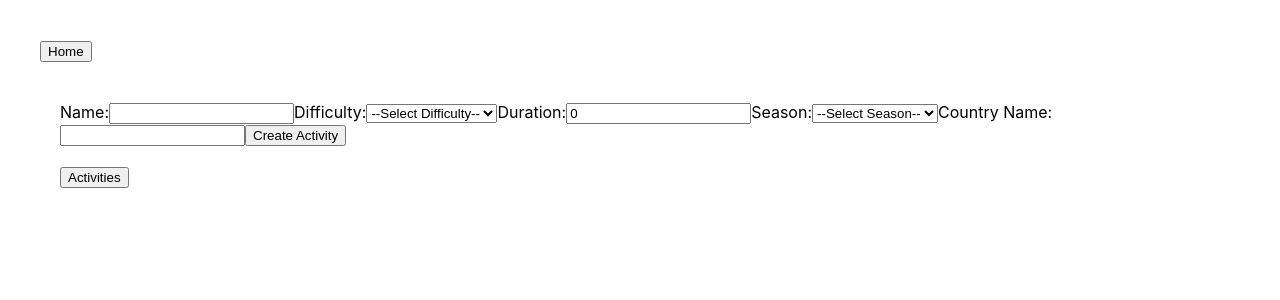
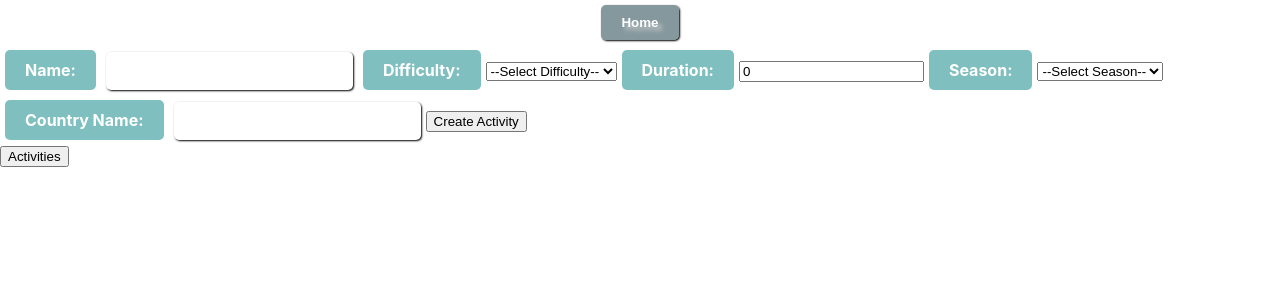
Before and after one commit to pedrosb90/PI-Countries, a React (Create React App) app in the folder client/: page /createactivity in a window 1280 px wide. Shown: the top 300 px of the page. Built offline with nearby package versions, Linux system fonts and the light colour scheme.

Commit message:
mas CSS - faltapaginado, renderizar actividades, ..

```diff
--- a/client/src/App.js
+++ b/client/src/App.js
@@ -6,13 +6,13 @@ import CountryDetail from "./components/CountryDetail";
 import FilteredCards from "./components/pages/FilteredCards";
 import Activities from "./components/Activities";
 import ActivityCreate from "./components/ActivityCreate";
+import HomeButton from "./components/pages/HomeButton";
 import image from "/Users/pedro/Desktop/Henry/P INDIVIDUALES/PI-Countries-main/client/src/binary globe image herny pi.avif";
-import styles from "../src/styles/components/app.module.css";
 function App() {
   return (
     <div>
       <Link to="/home">
-        <button>Home</button>
+        <HomeButton>Home</HomeButton>
       </Link>
       <Route exact path="/home" component={Home} />
       <Route path="/countries/:countryId" component={CountryDetail} />
--- a/client/src/components/CountryCard.jsx
+++ b/client/src/components/CountryCard.jsx
@@ -18,8 +18,9 @@ function CountryCard() {
     <div>
       {countries.map((country, index) => (
         <div className={`${styles.card}`} key={index}>
+          <h1 className={`${styles.title}`}>{country.name}</h1>
+
           <h1 className={`${styles.content}`}>Id: {country.countryId}</h1>
-          <h1 className={`${styles.title}`}>{country.name}</h1>
           <h1 className={`${styles.content}`}>
             Continent: {country.continent}
           </h1>
--- a/client/src/components/pages/Home.jsx
+++ b/client/src/components/pages/Home.jsx
@@ -29,16 +29,17 @@ function Home() {
   }, [filteredCountries]);
 
   return (
-    <div>
-      <h1>Henry Countries</h1>
+    <div className={`${styles.center}`}>
+      <h1 className={`${styles.titleMain}`}>HENY COUNTRIES</h1>
       <CountryFilter />
+
       <br />
       <label>Sort by Continent: </label>
       <input type="text" name="filter" placeholder="Continent Name.." />
 
       <button className={`${styles.button}`} type="text" name="orderAtoZ">
         {" "}
-        Order Alphabetically{" "}
+        Order Countries Alphabetically{" "}
       </button>
       <button className={styles.button} type="text" name="activity">
         {" "}
@@ -48,7 +49,7 @@ function Home() {
         <FilteredCards />
       ) : (
         <>
-          <h3> Countries </h3>
+          <h3 className={styles.title}> Country List </h3>
           <CountryCard />
         </>
       )}
--- /dev/null
+++ b/client/src/components/pages/HomeButton.jsx
@@ -0,0 +1,15 @@
+import React from "react";
+import styles from "../../styles/filterbuttons/home.module.css";
+
+function HomeButton(props) {
+  return (
+    <div className={`${styles.center}`}>
+      {" "}
+      <button className={`${styles.buttonHome} ${props.className}`}>
+        {props.children}
+      </button>
+    </div>
+  );
+}
+
+export default HomeButton;
--- a/client/src/components/pages/SearchBar.jsx
+++ b/client/src/components/pages/SearchBar.jsx
@@ -1,6 +1,7 @@
 import React from "react";
 import { useDispatch } from "react-redux";
 import { filterCountries } from "../../actions/index";
+import styles from "../../styles/filterbuttons/home.module.css";
 
 function SearchBar(props) {
   const { onSearchInput, onReset, searchInput } = props;
@@ -33,8 +34,12 @@ function SearchBar(props) {
         onChange={handleInputChange}
         onKeyPress={handleKeyPress}
       />
-      <button onClick={handleResetClick}>Reset</button>
-      <button onClick={handleFilterCountries}>Filter Countries</button>
+      <button className={`${styles.button}`} onClick={handleResetClick}>
+        Reset
+      </button>
+      <button className={`${styles.button}`} onClick={handleFilterCountries}>
+        Filter Countries
+      </button>
     </div>
   );
 }
--- a/client/src/styles/components/countrycard.module.css
+++ b/client/src/styles/components/countrycard.module.css
@@ -29,6 +29,12 @@
   padding: 50px 50px;
   text-align: center;
   background-size: 200%;
+  display: flex;
+  flex-direction: column;
+  justify-content: center;
+  align-items: center;
+  text-align: center;
+  opacity: 90%;
 }
 .button {
   background-color: rgba(128, 128, 128, 0.3);
@@ -46,14 +52,17 @@ button:hover {
 }
 
 .content {
-  display: flex;
   color: white;
-  font-size: 12pt;
+  font-size: 14pt;
+  margin-bottom: 5px;
+  text-shadow: 6px 6px 6px rgb(1, 1, 1);
 }
+
 .title {
   color: white;
   font-size: 24pt;
   font-weight: 800;
+  text-shadow: 6px 6px 6px rgb(1, 1, 1);
 }
 .name {
   color: white;
@@ -64,3 +73,20 @@ button:hover {
   height: 100%;
   object-fit: contain;
 }
+label {
+  display: inline-block;
+  background-color: rgba(0, 128, 128, 0.5);
+  color: white;
+  font-weight: bold;
+  border-radius: 5px;
+  border: none;
+
+  padding: 10px 20px;
+  margin: 5px;
+  transition: all 0.3s ease;
+}
+
+label:hover {
+  background-color: rgba(0, 128, 128, 0.8);
+  cursor: pointer;
+}
--- a/client/src/styles/components/countrydetail.module.css
+++ b/client/src/styles/components/countrydetail.module.css
@@ -46,18 +46,20 @@ button:hover {
 }
 
 .content {
-  display: flex;
   color: white;
-  font-size: 12pt;
+  font-size: 14pt;
+  margin-bottom: 5px;
+  text-shadow: 6px 6px 6px rgb(1, 1, 1);
 }
 
-.name {
-  color: white;
-}
 .title {
   color: white;
   font-size: 24pt;
   font-weight: 800;
+  text-shadow: 6px 6px 6px rgb(1, 1, 1);
+}
+.name {
+  color: white;
 }
 
 .img {
--- a/client/src/styles/filterbuttons/home.module.css
+++ b/client/src/styles/filterbuttons/home.module.css
@@ -1,10 +1,71 @@
+.buttonHome {
+  background-color: rgba(13, 50, 62, 0.5);
+  text-shadow: 4px 4px 4px rgb(204, 204, 204);
+
+  color: white;
+  font-weight: bold;
+  border-radius: 5px;
+  border: none;
+  box-shadow: 1px 1px 2px black;
+  padding: 10px 20px;
+  margin: 5px;
+  transition: all 0.3s ease;
+}
+.buttonHome:hover {
+  background-color: rgba(0, 128, 128, 0.8);
+  cursor: pointer;
+}
 .button {
-  margin-top: 20px;
-  background-color: #e033ff;
-  padding: 0.2px 8px;
-  height: min-content;
-  width: min-content;
-  border-radius: 9px;
-  border-color: white;
-  opacity: 60%;
+  background-color: rgba(0, 128, 128, 0.5);
+  color: white;
+  font-weight: bold;
+  border-radius: 5px;
+  border: none;
+  box-shadow: 1px 1px 2px black;
+  padding: 10px 20px;
+  margin: 5px;
+  transition: all 0.3s ease;
 }
+.center {
+  text-align: center;
+}
+
+.button:hover {
+  background-color: rgba(0, 128, 128, 0.8);
+  cursor: pointer;
+}
+.titleMain {
+  color: white;
+  font-size: 38pt;
+  font-weight: 800;
+  text-shadow: 4px 4px 4px rgb(138, 154, 159);
+  text-align: center;
+  background-color: rgb(5, 36, 50);
+  padding: 10px;
+  border: 5px solid rgb(254, 254, 254);
+  border-radius: 10px;
+  box-shadow: 6px 6px 6px rgb(134, 135, 135);
+}
+
+.title {
+  color: white;
+  font-size: 24pt;
+  font-weight: 800;
+  text-shadow: 6px 6px 6px rgb(1, 1, 1);
+}
+input[type="text"] {
+  background-color: white;
+  border: none;
+  border-radius: 5px;
+  box-shadow: 1px 1px 2px black;
+  color: #333;
+  font-size: 16px;
+  padding: 10px 20px;
+  margin: 5px;
+  transition: all 0.3s ease;
+}
+
+input[type="text"]:focus {
+  outline: none;
+  box-shadow: 1px 1px 5px rgba(0, 128, 128, 0.5);
+}
```
Also changed, not shown: client/src/styles/filterbuttons/alphabet.module.css (deleted), client/src/styles/filterbuttons/byactivity.module.css (deleted), client/src/styles/filterbuttons/bycontinent.module.css (deleted).
